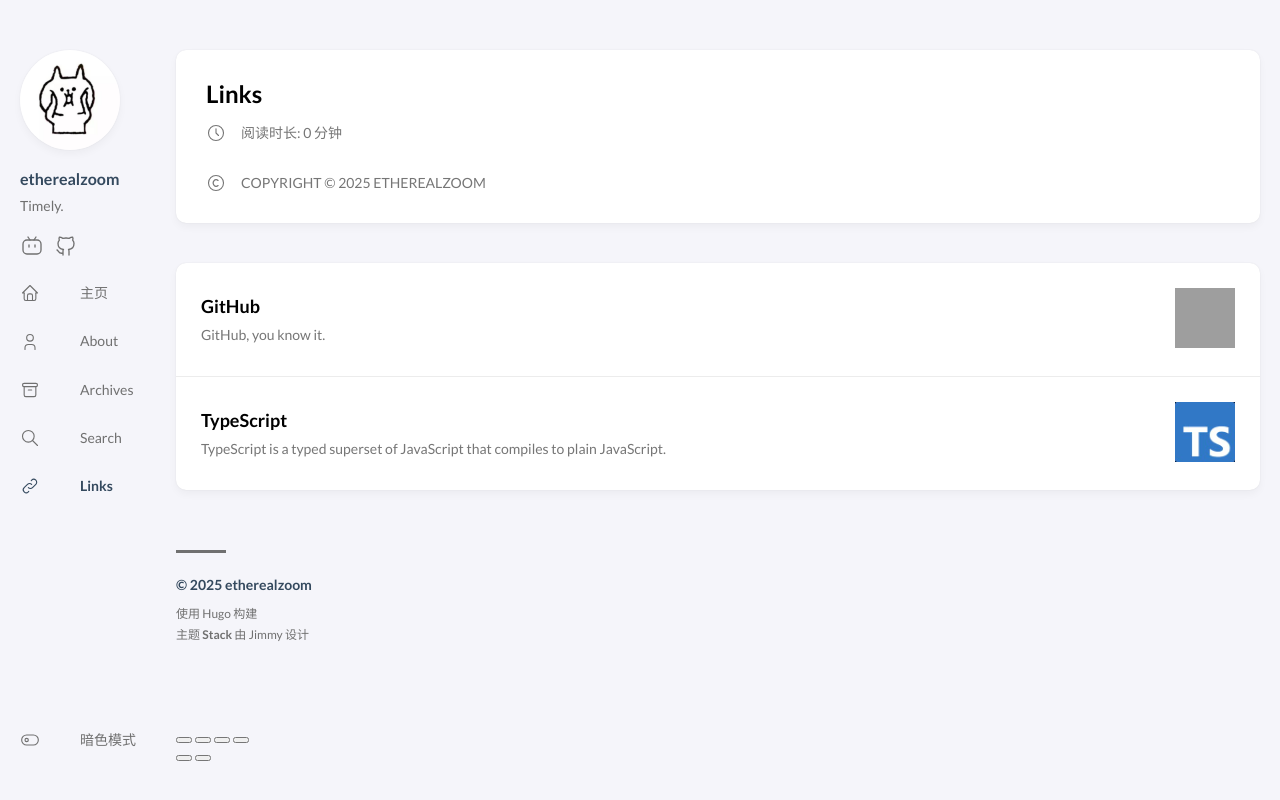
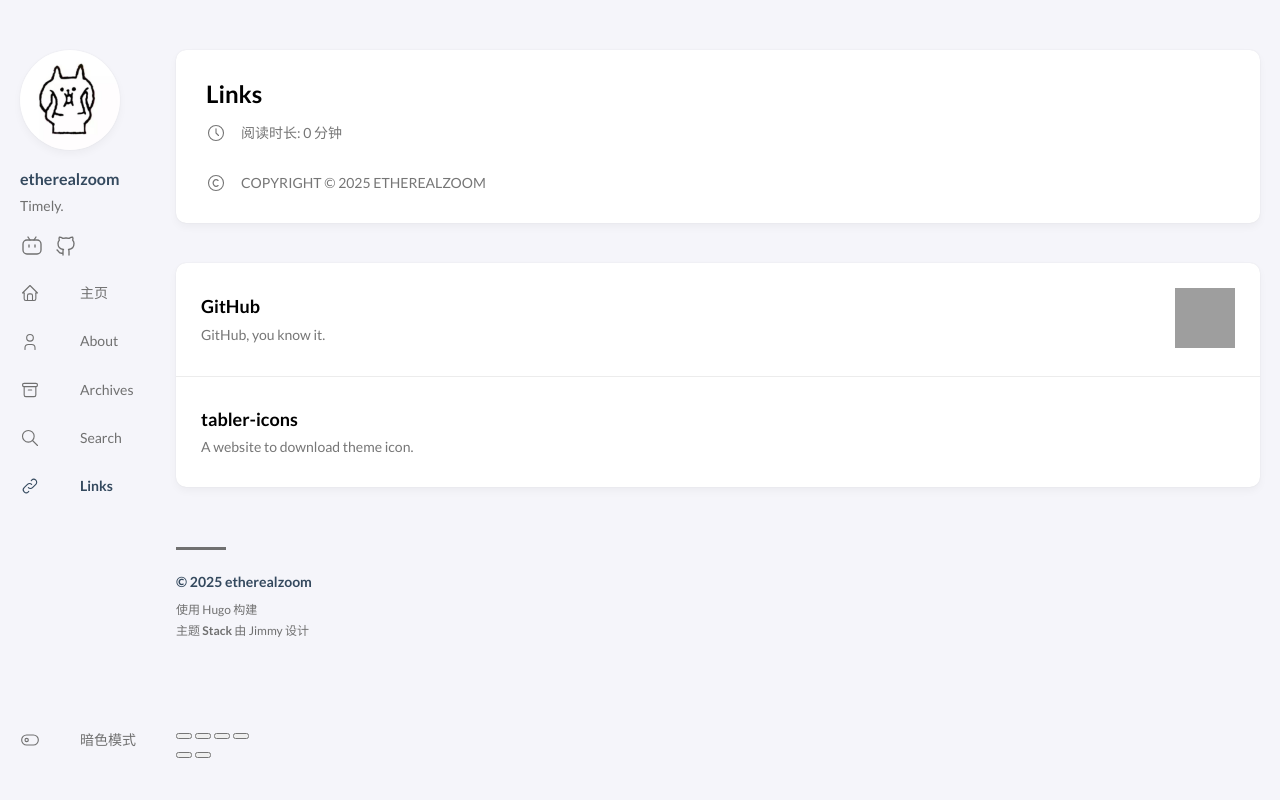
Before and after one commit to etherealzoom/blog, a plain HTML site: page links/index.html in a window 1280 px wide. Drawn offline with nearby package versions, Linux system fonts and the light colour scheme; some packages are replaced by stand-ins of ours; grey boxes are pictures that could not be loaded; a script that the page names is missing.

Commit message:
auto deploy etherealzoom/blog_main@b467d384d936689f0decc5732c76973e3202ef63

```diff
--- a/links/index.html
+++ b/links/index.html
@@ -377,24 +377,16 @@
         </article>
 
         <article>
-            <a href="https://www.typescriptlang.org" target="_blank" rel="noopener">
+            <a href="https://tabler.io/icons" target="_blank" rel="noopener">
                 <div class="article-details">
-                    <h2 class="article-title">TypeScript</h2>
+                    <h2 class="article-title">tabler-icons</h2>
                     <footer class="article-time">
 
-                            TypeScript is a typed superset of JavaScript that compiles to plain JavaScript.
+                            A website to download theme icon.
 
                     </footer>
                 </div>
 
-
-
-
-
-
-                    <div class="article-image">
-                        <img src="/blog/links/ts-logo-128.jpg" loading="lazy">
-                    </div>
 
             </a>
         </article>
```
